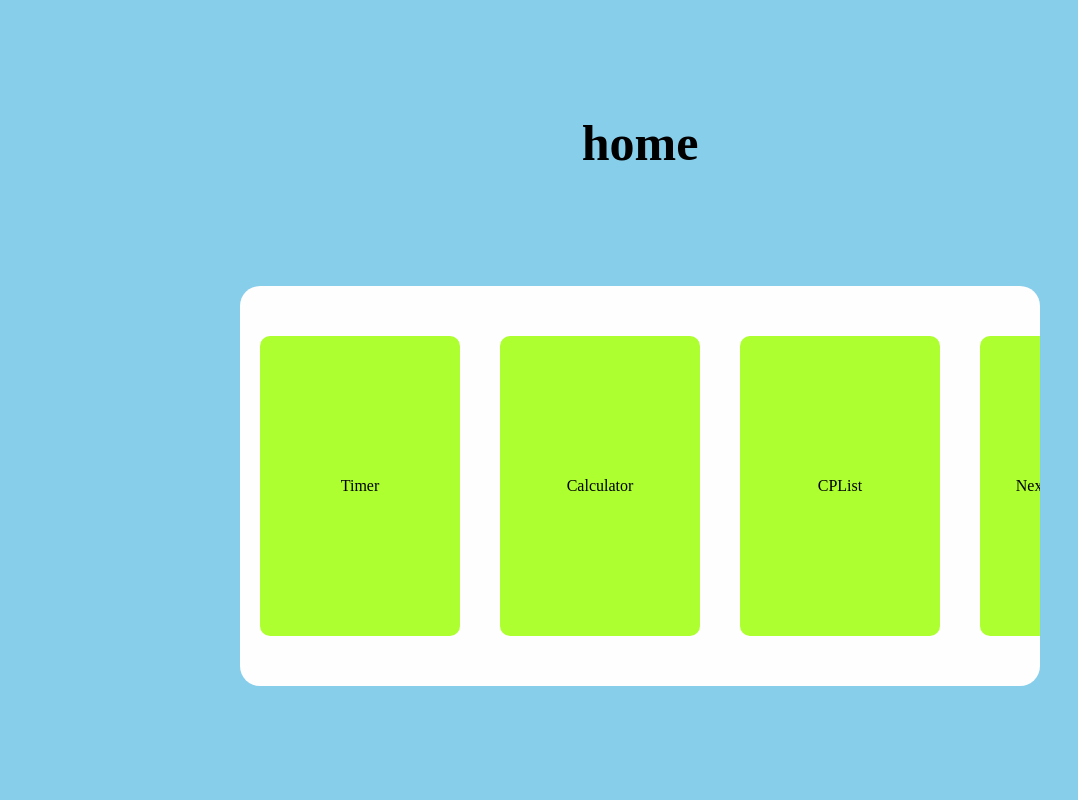
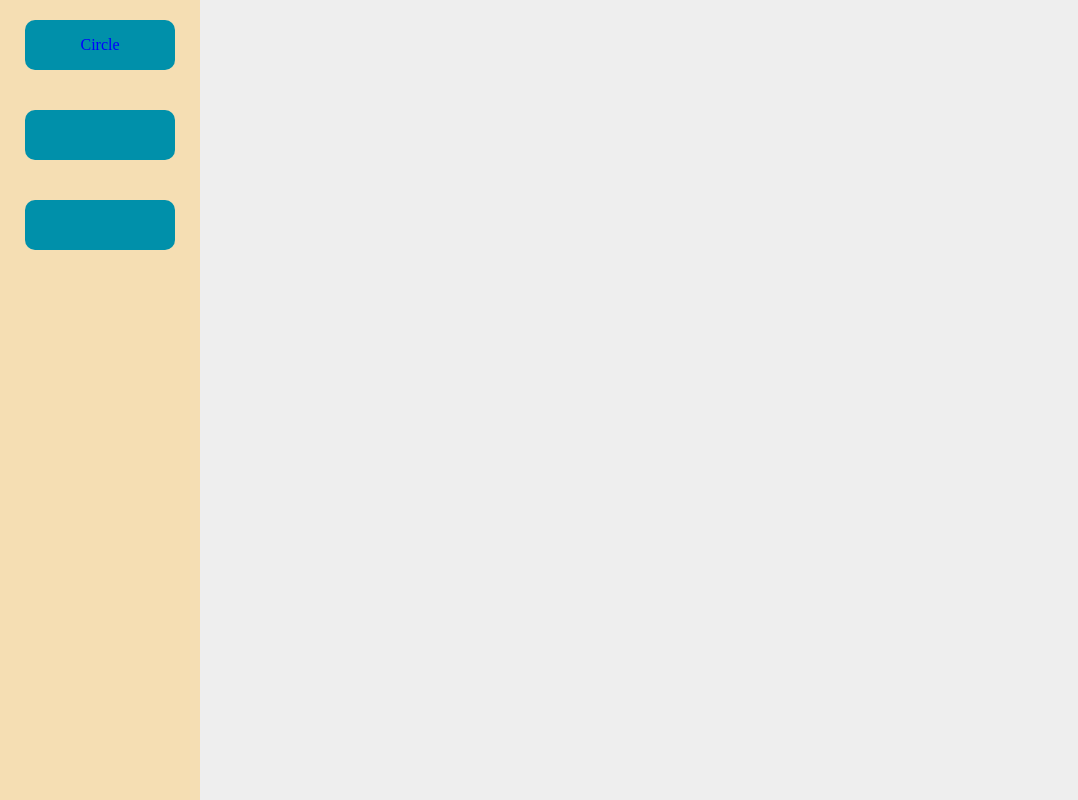
Before and after one commit to JHL71/playground, a React (Create React App) app in the folder playground/: page /canvas in a window 1280 px wide. Before the commit this address led to /. Shown: the whole page, without its empty margins (0-1078 px from the left). Built offline with nearby package versions, Linux system fonts and the light colour scheme.

Commit message:
canvas circle practice

```diff
--- a/playground/src/App.js
+++ b/playground/src/App.js
@@ -1,6 +1,6 @@
 import styled from 'styled-components';
 import {BrowserRouter as Router, Routes, Route, Navigate} from 'react-router-dom';
-import { Timer, Home, Calculator, CPList } from './page';
+import { Timer, Home, Calculator, CPList, Canvas } from './page';
 
 function App() {
   return (
@@ -12,6 +12,7 @@ function App() {
           <Route path='/timer' element={<Timer />} />
           <Route path='/cal' element={<Calculator />} />
           <Route path='/cp' element={<CPList />} />
+          <Route path='/canvas' element={<Canvas />} />
           <Route path='/*' element={<Navigate to='/' />} />
         </Routes>
       </Router>
--- /dev/null
+++ b/playground/src/page/canvas.js
@@ -0,0 +1,92 @@
+import { useEffect, useState } from "react";
+import styled from "styled-components";
+import { Circle } from "../shape";
+
+const Canvas = () => {
+  const [shape, setShape] = useState('');
+
+  const drawShape = (str) => {
+    switch (str) {
+      case 'circle':
+        return (
+          <Circle />
+        )
+      case 'triangle':
+        break;
+      case 'mouse':
+        break;
+      default:
+        break;
+    }
+  }
+
+  useEffect(() => {
+
+  });
+
+  return (
+    <>
+      <Back>
+        <Select>
+          <List onClick={() => setShape('circle')}>Circle</List>
+          <List></List>
+          <List></List>
+        </Select>
+        <Show>
+          {drawShape(shape)}
+        </Show>
+      </Back>
+    </>
+  )
+}
+
+const Back = styled.div`
+  width: 100%;
+  height: 100vh;
+  background-color: #eeeeee;
+  display: flex;
+  justify-content: space-evenly;
+  align-items: center;
+
+`
+
+const Select = styled.div`
+  width: 200px;
+  height: 100vh;
+  background-color: wheat;
+  flex-shrink: 0;
+  display: flex;
+  flex-direction: column;
+  justify-content: right;
+  align-items: center;
+
+`
+
+const List = styled.div`
+  width: 150px;
+  height: 50px;
+  margin: 20px;
+  border-radius: 10px;
+  background-color: #0090aa;
+  color: blue;
+  display: flex;
+  justify-content: center;
+  align-items: center;
+  :hover {
+    cursor: pointer;
+    background-color: #ff7f66;
+    color: white;
+  }
+`
+
+const Show = styled.div`
+  width: 100%;
+  height: 100vh;
+  display: flex;
+  justify-content: center;
+  align-items: center;
+
+`
+
+
+export default Canvas;
--- a/playground/src/page/home.js
+++ b/playground/src/page/home.js
@@ -20,6 +20,9 @@ function Home() {
                     </Card>
                     <Card onClick={() => move('/cp')}>
                         CPList
+                    </Card>
+                    <Card onClick={() => move('/canvas')}>
+                        Canvas
                     </Card>
                     <Card>
                         Next Item(working)
--- a/playground/src/page/index.js
+++ b/playground/src/page/index.js
@@ -2,6 +2,7 @@ import Timer from './timer';
 import Home from './home';
 import Calculator from './calculator';
 import CPList from './cplist';
+import Canvas from './canvas';
 
 
-export { Timer, Home, Calculator, CPList }
+export { Timer, Home, Calculator, CPList, Canvas }
--- /dev/null
+++ b/playground/src/shape/circle.js
@@ -0,0 +1,37 @@
+
+import { useEffect, useRef } from "react"
+import styled from "styled-components"
+
+const Circle = () => {
+  const canvasRef = useRef(null);
+
+  useEffect(() => {
+    let draw = canvasRef.current.getContext('2d');
+    let x = 0.1;
+    draw.reset();
+    while (x < 2.1) {
+      draw.beginPath();
+      draw.lineTo(150 + 30 * Math.cos(Math.PI * (x - 0.1)), 75 + 30 * Math.sin(Math.PI * (x - 0.1)));
+      draw.strokeStyle = `rgb(${Math.floor(0 + 120 * x)}, ${Math.floor(255 - 120 * x)}, 125)`;
+      draw.fillStyle = `rgb(${Math.floor(0 + 120 * x)}, ${Math.floor(255 - 120 * x)}, 125)`;
+      draw.arc(150, 75, 30, (x-0.1) * Math.PI, x * Math.PI, false);
+      draw.lineTo(150, 75);
+      draw.stroke();
+      draw.closePath();
+      draw.fill();
+      x += 0.1;
+    }
+
+  })
+  return (
+    <>
+      <Canvas ref={canvasRef}></Canvas>
+    </>
+  )
+}
+
+const Canvas = styled.canvas`
+  background-color: yellowgreen;
+`
+
+export default Circle;
--- /dev/null
+++ b/playground/src/shape/index.js
@@ -0,0 +1,3 @@
+import Circle from "./circle";
+
+export { Circle };
```
